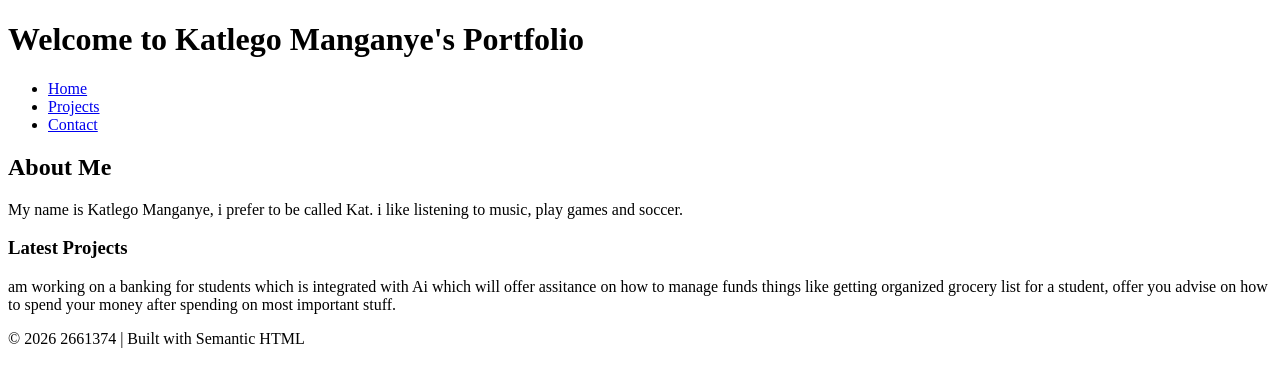
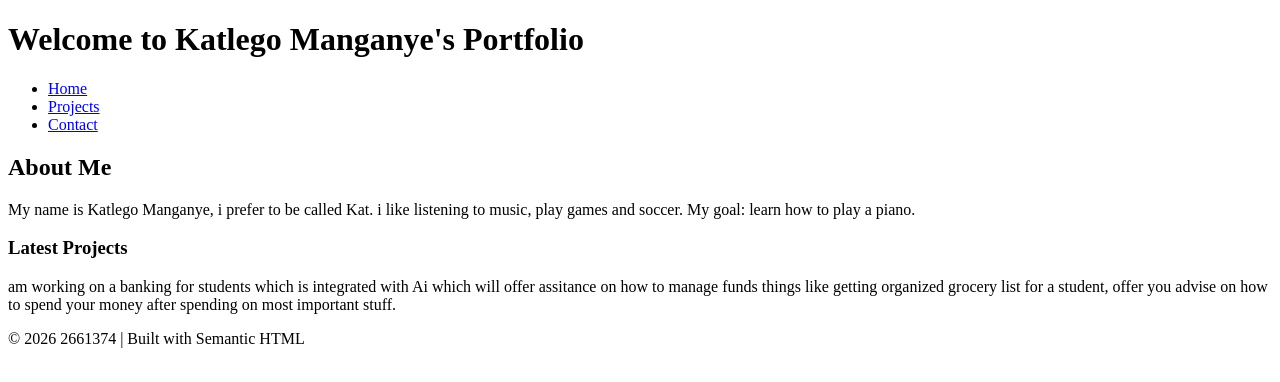
Before and after one commit to katlab336/-2661374-portfolio, a plain HTML site: page index.html in a window 1280 px wide. Drawn offline with Linux system fonts and the light colour scheme.

Commit message:
Update personal introduction in index.html
Corrected grammar and added a new goal statement in the About me section.

```diff
--- a/index.html
+++ b/index.html
@@ -25,7 +25,7 @@
             <h2>About Me</h2>
 
             <p>My name is Katlego Manganye, i prefer to be called Kat. i like listening to music, play games and soccer.
-
+               My goal: learn how to play a piano.
             </p>
          <article>
             <h3> Latest Projects</h3>
```
